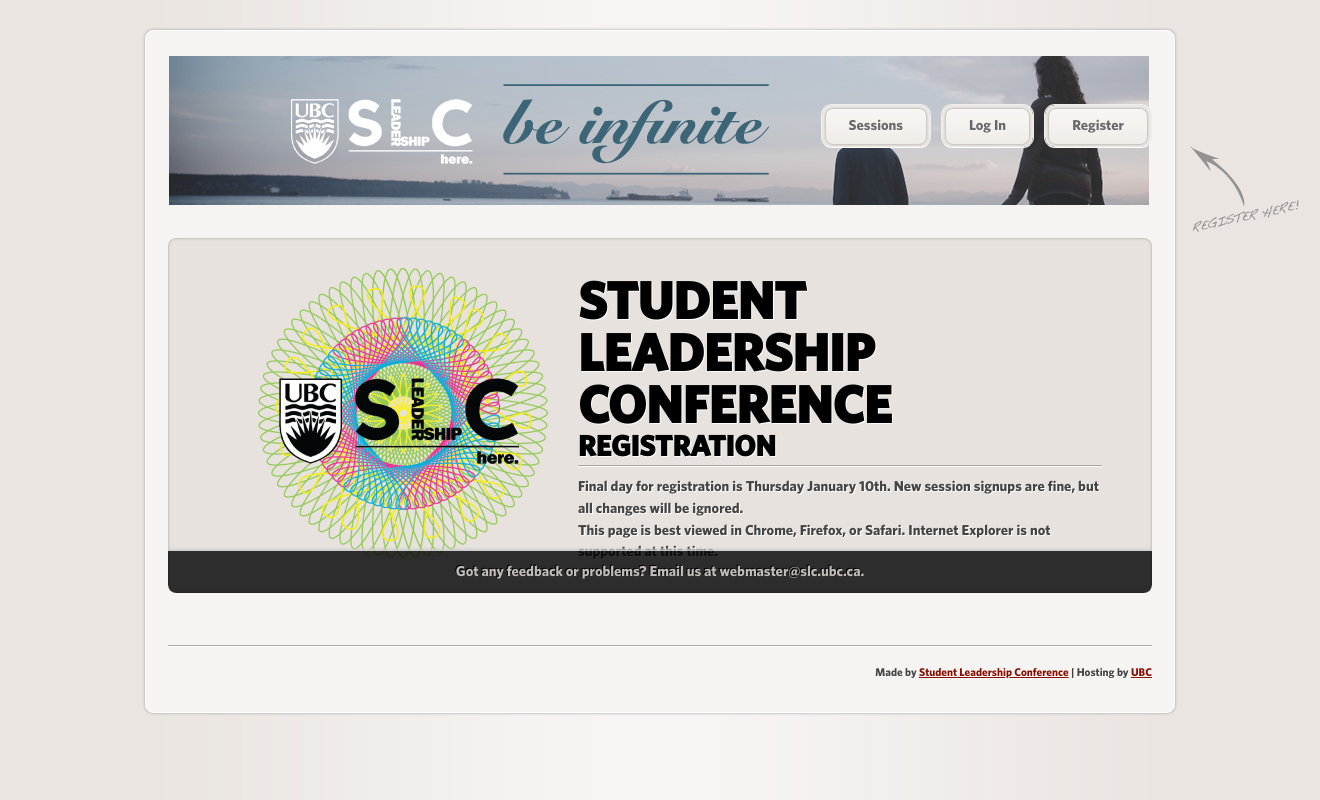
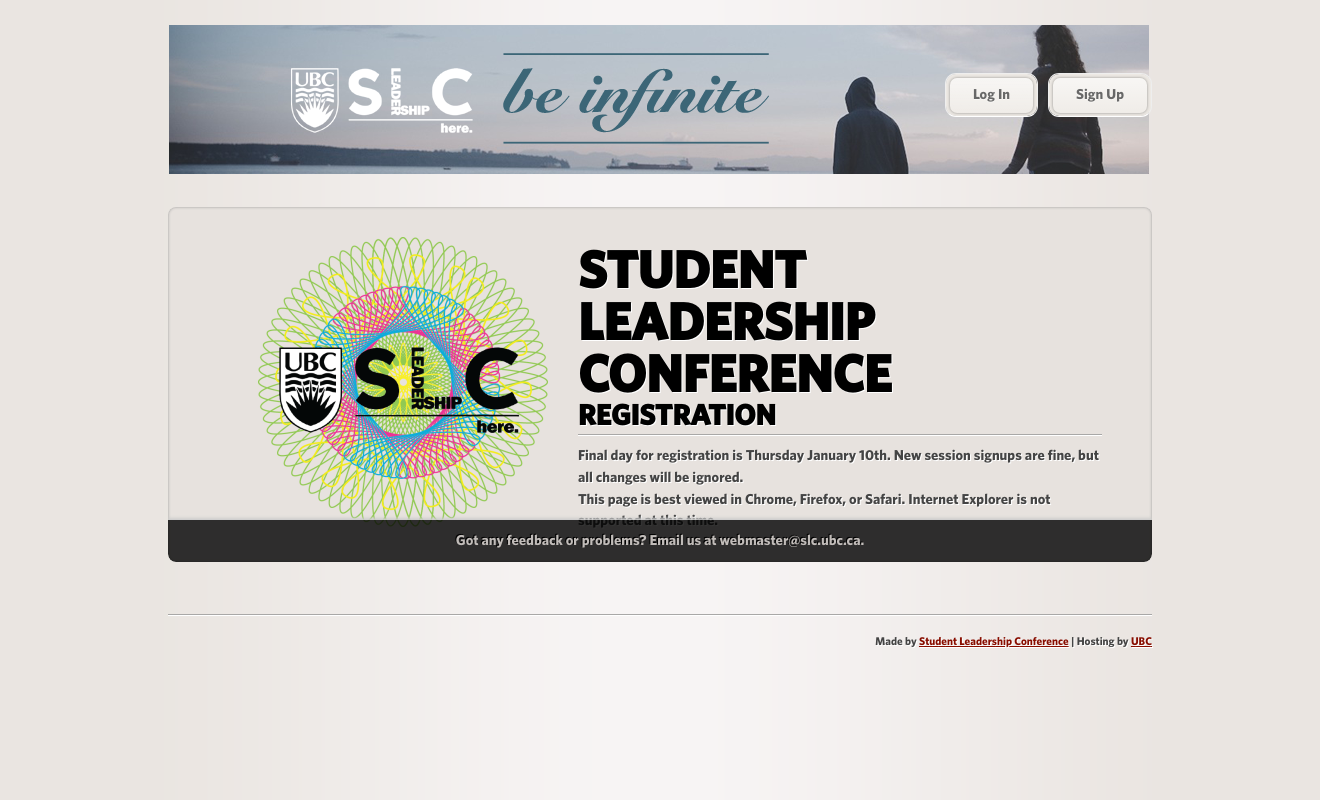
Before and after one commit to Ilikecattle/finna-be-octo-ninja, a Django app: template register_slc/templates/static/promo-open.html in a window 1320 px wide. Run offline with Django 3.2, Linux system fonts and the light colour scheme; the template is opened without the code that fills it, so the values that code supplies are empty; parts of the project's set-up code (start-up, migrations or seed data) failed here and were passed over; some libraries are stand-ins or nearby versions; some web fonts are replaced.

Commit message:
Fix promo index page

```diff
--- a/register_slc/templates/base.html
+++ b/register_slc/templates/base.html
@@ -40,21 +40,15 @@
 
         {% block nav %}
         <ul id="nav">
-          <li><a href="{% url "confsessions.views.index" %}"><span>{% trans 'Sessions' %}</span></a></li>
           {% if user.is_authenticated %}
-          <!--<li><a href="{% url "userena_profile_list" %}"><span>{% trans 'All profiles' %}</span></a></li>
-          <li><a href="{% url "userena_umessages_list" %}"><span>{% trans 'Messages' %}</span></a></li>
-          --><li><a href="{% url "userena_profile_detail" user.username %}"><span>{% trans 'Account' %} ({{ user.username }})</span></a></li>
-          <li><a href="{% url "userena_signout" %}"><span>{% trans 'Log Out' %}</span></a></li>
+          <li><a href="{% url 'userena_profile_detail' user.username %}"><span>{% trans 'Account' %} ({{ user.username }})</span></a></li>
+          <li><a href="{% url 'userena_signout' %}"><span>{% trans 'Log Out' %}</span></a></li>
           {% else %}
-          <li><a href="{% url "userena_signin" %}"><span>{% trans 'Log In' %}</span></a></li>
-          <li><a href="{% url "userena_signup" %}"><span>{% trans 'Register' %}</span></a></li>
+          <li><a href="{% url 'userena_signin' %}"><span>{% trans 'Log In' %}</span></a></li>
+          <li><a href="{% url 'userena_signup' %}"><span>{% trans 'Sign Up' %}</span></a></li>
           {% endif %}
         </ul>
         {% endblock %}
-        {% if not user.is_authenticated %}
-        <div id="try"></div>
-        {% endif %}
 
       </div><!-- /header-->
       {% block content_title %}{% endblock %}
--- a/register_slc/urls.py
+++ b/register_slc/urls.py
@@ -2,6 +2,7 @@ from django.conf.urls.defaults import *
 from django.conf import settings
 from django.contrib.staticfiles.urls import staticfiles_urlpatterns
 from django.conf.urls.static import static
+from django.views.generic.base import TemplateView
 
 from profiles.forms import SignupFormExtra
 
@@ -9,25 +10,12 @@ from django.contrib import admin
 admin.autodiscover()
 
 urlpatterns = patterns('',
-    # url(r'^$', 'register_slc.views.home', name='home'),
-    #url(r'^accounts/', include('registration.backends.default.urls')),
     (r'^admin/doc/', include('django.contrib.admindocs.urls')),
     (r'^admin/', include(admin.site.urls)),
-
-    # Demo Override the signup form with our own, which includes a
-    # first and last name.
-    #(r'^accounts/signup/$',
-    #  'userena.views.signup',
-    #{'signup_form': SignupFormExtra}),
-    #url(r'^sessions/$', 'confsessions.views.index',
-    #    name='sessions'),
     (r'^sessions/', include('confsessions.urls')),
     (r'^accounts/', include('userena.urls')),
     (r'^messages/', include('userena.contrib.umessages.urls')),
-    #url(r'^$',
-    #    direct_to_template,
-    #    {'template': 'static/promo.html'},
-    #    name='promo'),
+    url(r'^$', TemplateView.as_view(template_name='static/promo.html')),
     (r'^i18n/', include('django.conf.urls.i18n')),
 )
 
--- a/static/css/master.css
+++ b/static/css/master.css
@@ -49,16 +49,7 @@ html[xmlns] .clearfix {
 
 #container{
     width: 1008px;
-    margin: 30px auto 50px;
-    -moz-border-radius: 8px;
-    -webkit-border-radius: 8px;
-    border-radius: 8px;
-     -moz-box-shadow: 0 0 3px #999;
-    -webkit-box-shadow: 0 0 3px #999;
-    box-shadow: 0 0 3px #999;
-	background-color: #f6f4f2;
-	border: 1px solid #fff;
-	padding: 0 10px;
+    margin: auto;
 }
 
 #top{
```
Also changed, not shown: register_slc/static/css/master.css (+1 -10 lines).
